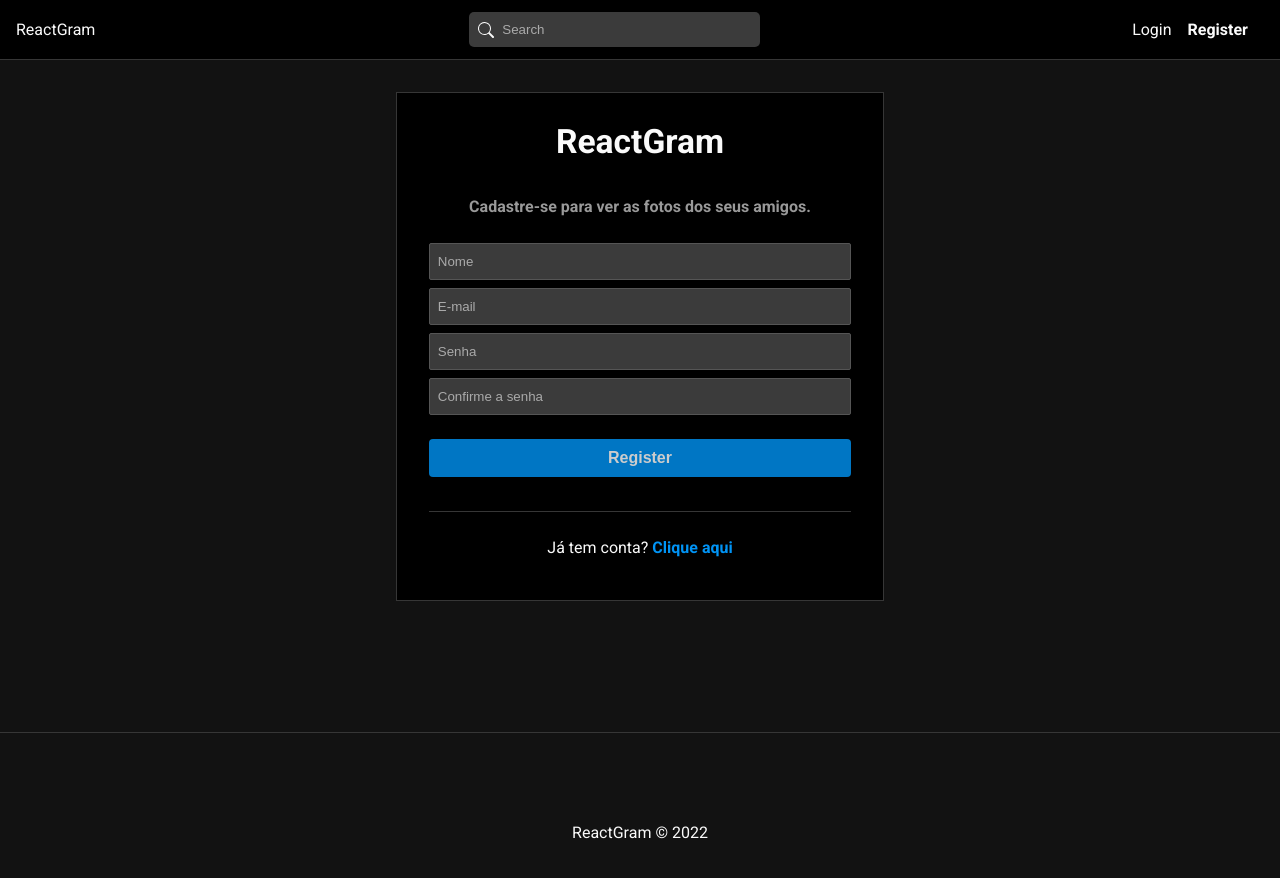
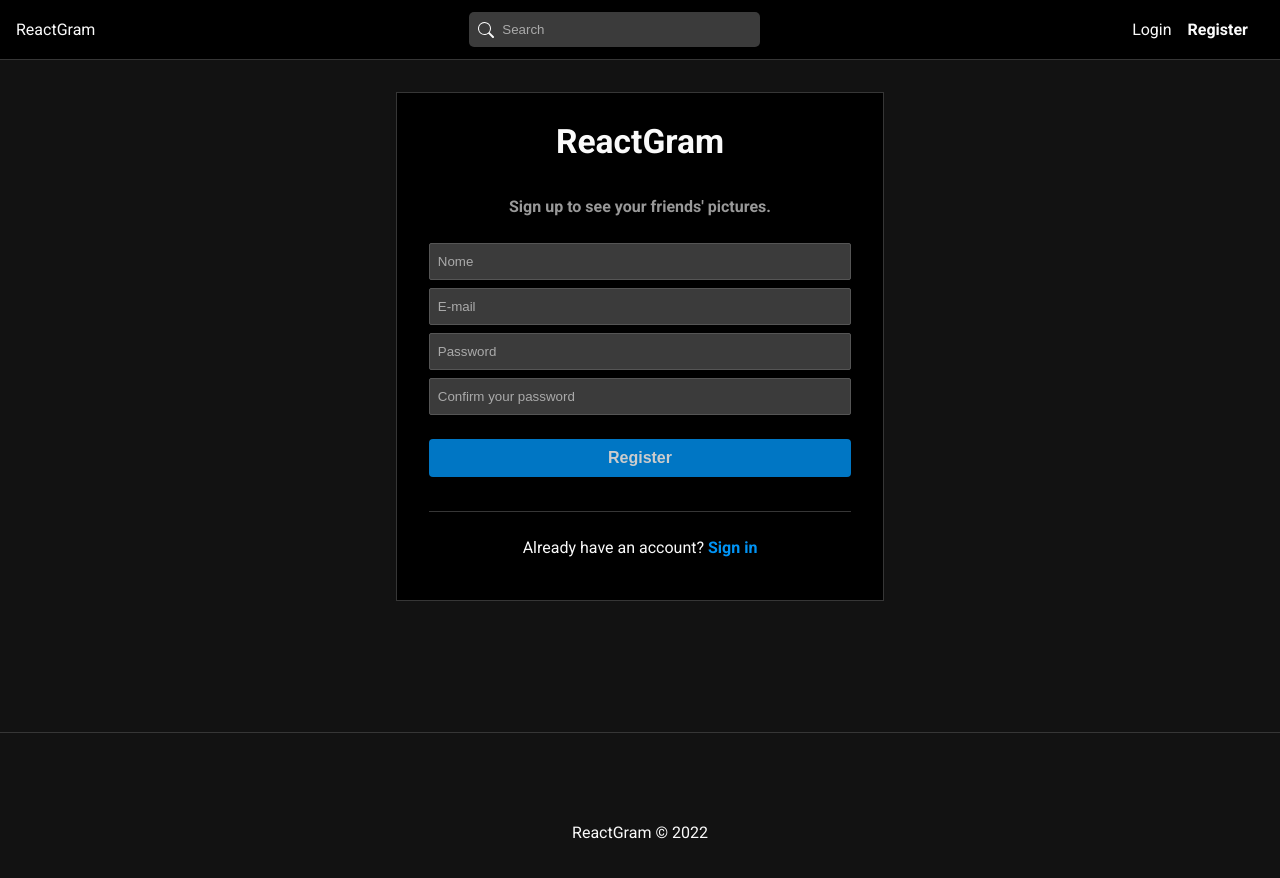
Before and after one commit to MateusGurgel/ReactGram-Front, a React (Vite) app: page /register in a window 1280 px wide. Shown: the top 878 px of the page. Built offline with nearby package versions, Linux system fonts and the light colour scheme.

Commit message:
translate completed

```diff
--- a/src/pages/Auth/Register.tsx
+++ b/src/pages/Auth/Register.tsx
@@ -41,7 +41,7 @@ const Register = () => {
   return (
     <div id="register">
       <h2>ReactGram</h2>
-      <p className="subtitle">Cadastre-se para ver as fotos dos seus amigos.</p>
+      <p className="subtitle">Sign up to see your friends' pictures.</p>
       <form onSubmit={handleSubmit}>
         <input
           type="text"
@@ -61,7 +61,7 @@ const Register = () => {
         />
         <input
           type="password"
-          placeholder="Senha"
+          placeholder="Password"
           value={password}
           onChange={(e) => {
             setPassword(e.target.value);
@@ -70,7 +70,7 @@ const Register = () => {
         <input
           type="password"
           value={confirmPassword}
-          placeholder="Confirme a senha"
+          placeholder="Confirm your password"
           onChange={(e) => {
             setConfirmPassword(e.target.value);
           }}
@@ -80,7 +80,7 @@ const Register = () => {
         {error && <Message message={status} type="error"/>}
       </form>
       <p>
-        Já tem conta? <Link to="/login">Clique aqui</Link>
+        Already have an account? <Link to="/login">Sign in</Link>
       </p>
     </div>
   );
```
